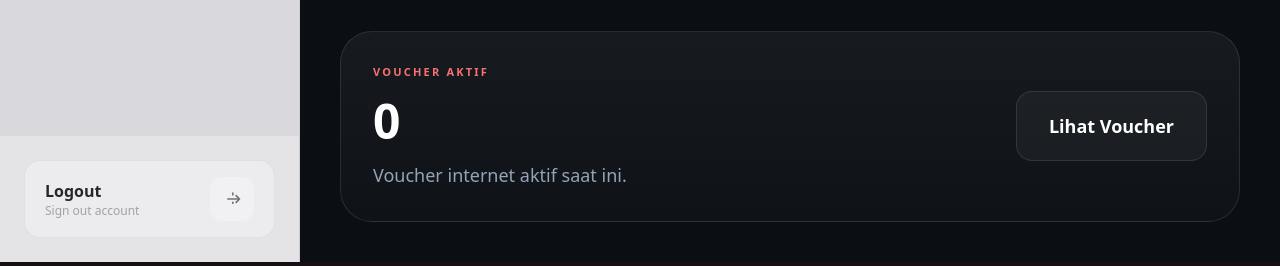
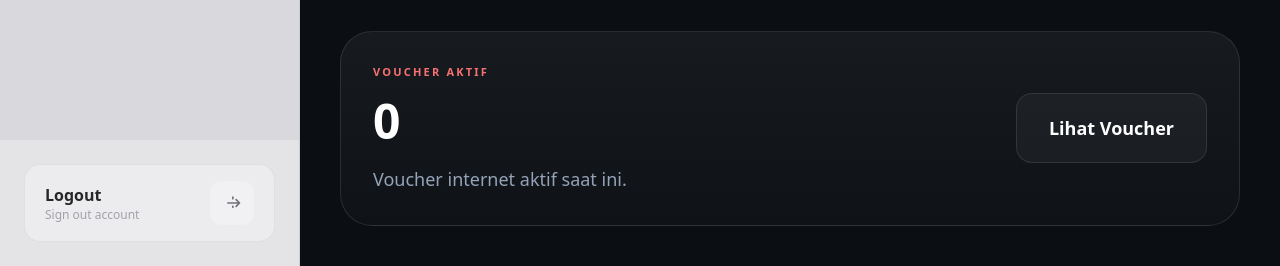
Before and after one commit to Farmil23/IFB_210_PEMROGRAMAN_WEB_LANJUT_WEBSITE_ISP_CLIENT, a Flask app: page /dashboard in a window 1280 px wide. Shown: the part 1198-1464 px from the top of the page. Run offline with Flask 3, Linux system fonts and the light colour scheme; the visitor is signed in with stand-in values (Sample User, id 1); data that the repository does not hold is empty; some libraries are stand-ins or nearby versions.

Commit message:
Refactor dashboard content spacing

```diff
--- a/app/templates/dashboard.html
+++ b/app/templates/dashboard.html
@@ -361,7 +361,7 @@
                             {{ voucher_display }}
                         </h2>
 
-                        <p class="mt-4 text-slate-400 text-lg">
+                        <p class="mt-5 text-slate-400 text-lg">
                             Voucher internet aktif saat ini.
                         </p>
 
```
